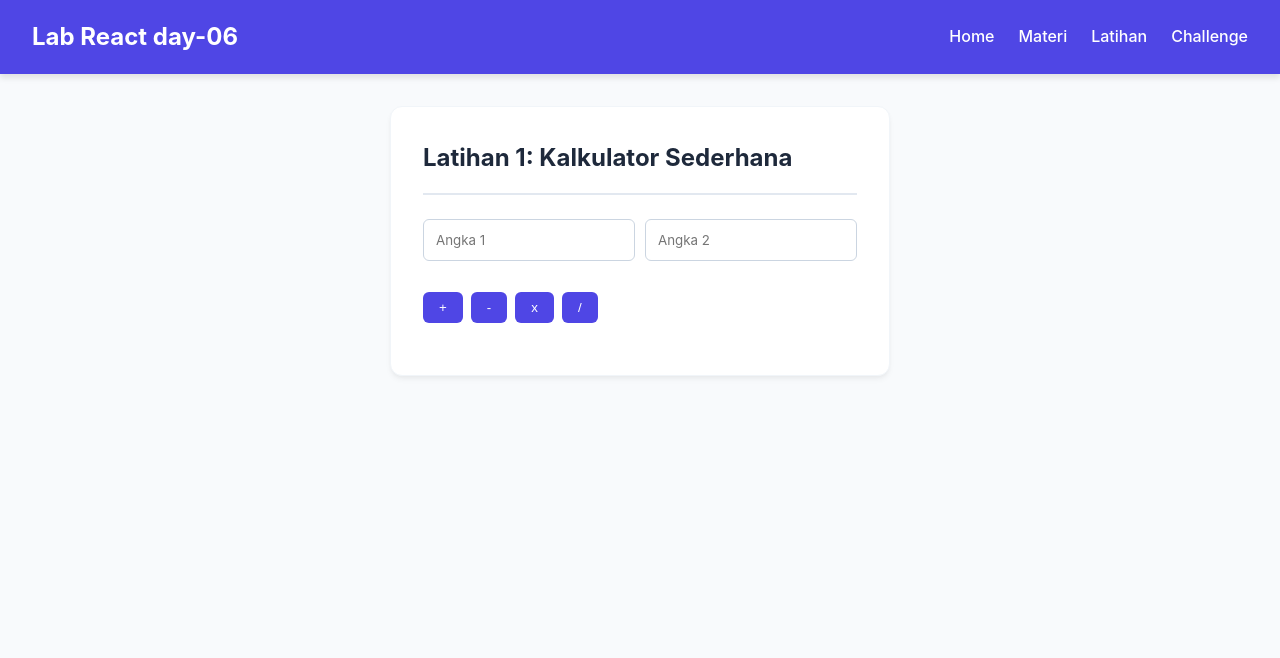
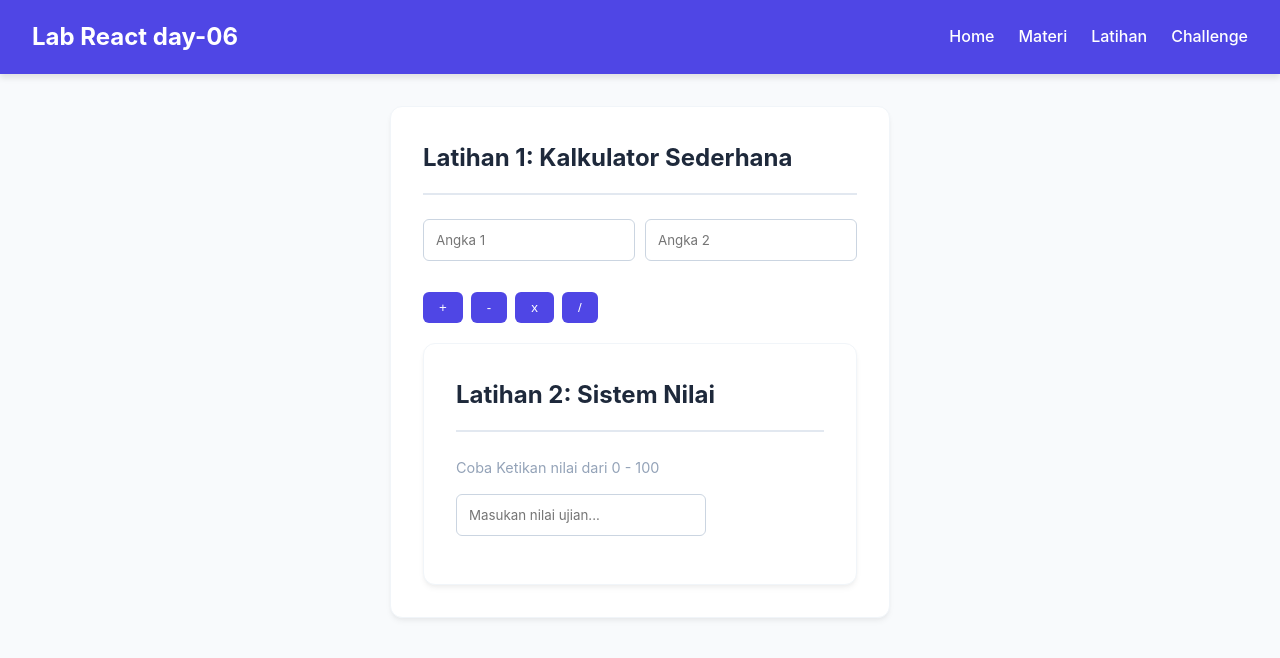
Before and after one commit to AN-maz/logic-challenge, a React (Vite) app in the folder day06-react/: page /latihan in a window 1280 px wide. Shown: the top 658 px of the page. Built offline with nearby package versions, Linux system fonts and the light colour scheme.

Commit message:
feat:add latihan02

```diff
--- /dev/null
+++ b/day06-react/src/pages/Latihan/Latihan02.jsx
@@ -0,0 +1,31 @@
+function HasilUjian({ nilai }) {
+
+    let status = "";
+    let warna = "";
+
+    if (nilai === '' || nilai === null) return null;
+
+    const angkaNilai = parseInt(nilai);
+
+    if (angkaNilai < 60) {
+        status = "Tidak lulus";
+        warna = "#ef4444";
+    } else if (angkaNilai >= 60 && angkaNilai <= 79) {
+        status = "Lulus";
+        warna = "#f59e0b";
+    } else {
+        status = "Lulus dengan Pujian";
+        warna = "#10b981";
+    }
+
+    return (
+        <div className="mini-card" style={{ textAlign: 'center', width: '250px', marginTop: '15px' }}>
+            <h3 style={{ margin: '0 0 10px 0' }}>Nilai: {angkaNilai}</h3>
+            <p style={{ color: warna, fontWeight: 'bold', margin: 0, fontSize: '1.2rem' }}>
+                {status}
+            </p>
+        </div>
+    );
+}
+
+export default HasilUjian
--- a/day06-react/src/pages/Latihan/index.jsx
+++ b/day06-react/src/pages/Latihan/index.jsx
@@ -1,10 +1,14 @@
 import { useState } from "react";
+
+import HasilUjian from "./Latihan02";
 
 function Latihan() {
 
     const [angka1, setAngka1] = useState('');
     const [angka2, setAngka2] = useState('');
     const [hasil, setHasil] = useState(null);
+
+    const [inputNilai, setInputNilai] = useState('');
 
     const hitung = (operasi) => {
         const a = parseFloat(angka1);
@@ -76,6 +80,26 @@ function Latihan() {
                     <strong>Hasil: </strong> {hasil}
                 </div>
             )}
+
+            <div className="materi-card">
+                <h2 className="materi-title">Latihan 2: Sistem Nilai</h2>
+                <p className="muted" style={{ marginBottom: '15px' }}>
+                    Coba Ketikan nilai dari 0 - 100
+                </p>
+
+                <input
+                    type="number"
+                    className="input-field"
+                    style={{ maxWidth: '250px' }}
+                    value={inputNilai}
+                    onChange={(e) => setInputNilai(e.target.value)}
+                    placeholder="Masukan nilai ujian..."
+                    min='0'
+                    max='100'
+                />
+
+                {inputNilai !== '' && <HasilUjian nilai={inputNilai} />}
+            </div>
         </div>
     );
 }
```
